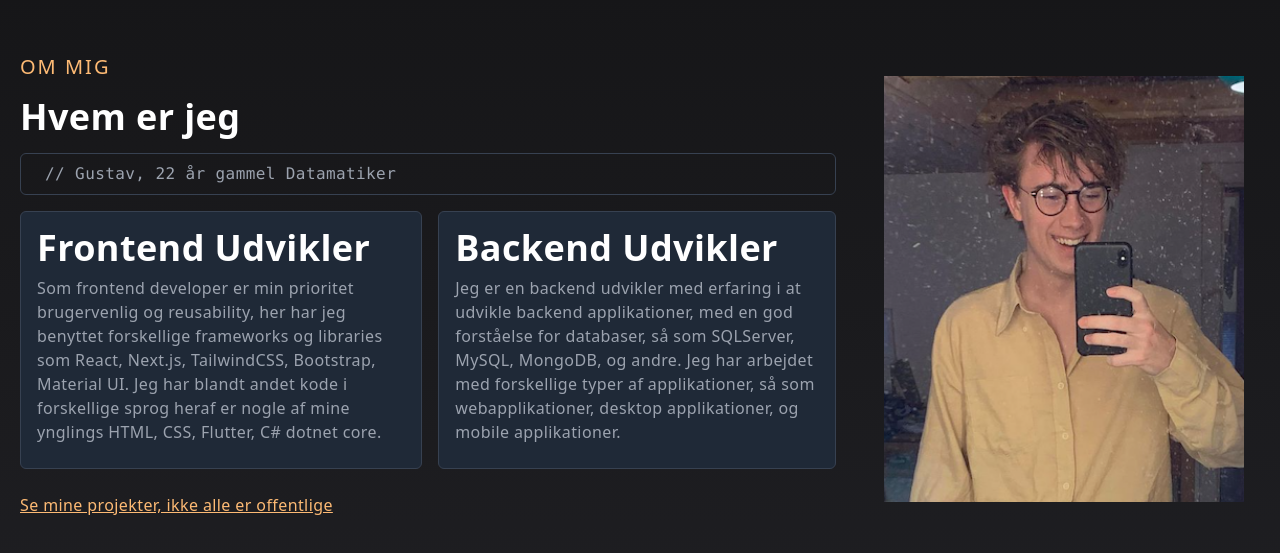
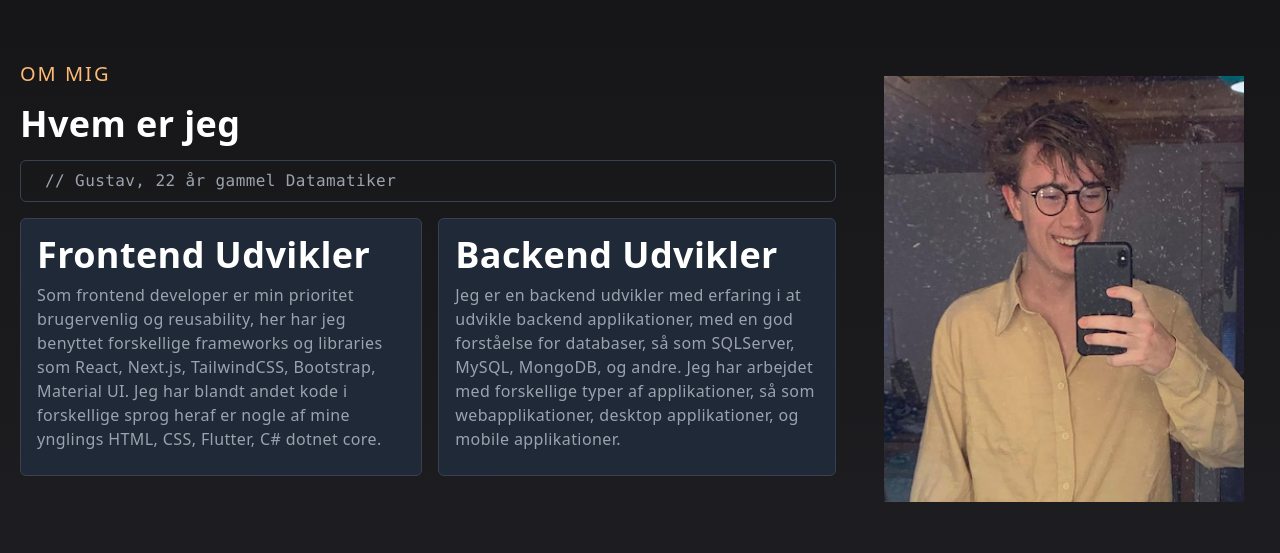
Before and after one commit to GustavHaavik/portfolio, a Next.js app: page / in a window 1280 px wide. Shown: the part 911-1464 px from the top of the page. Built offline with nearby package versions, Linux system fonts and the light colour scheme.

Commit message:
Added contact functionality

```diff
--- a/components/About.jsx
+++ b/components/About.jsx
@@ -1,5 +1,6 @@
 /* eslint-disable react/jsx-no-comment-textnodes */
 import Image from "next/image";
+import Link from "next/link";
 
 function About() {
   var birthday = new Date("2000-12-03");
@@ -50,9 +51,9 @@ function About() {
               </p>
             </div>
           </div>
-          <p className="py-2 text-orange-300 underline cursor-pointer">
-            Se mine projekter, ikke alle er offentlige
-          </p>
+          <Link href="https://github.com/6u5t4v">
+            <p className="py-2 text-orange-300 underline cursor-pointer"></p>
+          </Link>
         </div>
         <div className="w-full h-auto m-auto rounded-xl flex items-center justify-center p-4">
           <Image src="/pb.png" alt="Logo" width={500} height={500} />
--- a/components/Main.jsx
+++ b/components/Main.jsx
@@ -24,18 +24,21 @@ export default function Main() {
             Software Udvikler
           </h1>
           <div className="flex items-center justify-between max-w-[330px] m-auto py-6">
-            <Link target="_black" href="https://www.linkedin.com/in/gustavhaavik/">
+            <Link
+              target="_blank"
+              href="https://www.linkedin.com/in/gustavhaavik/"
+            >
               <div className="rounded-full shadow-lg p-6 cursor-pointer bg-[#f1f1f1] hover:scale-110 ease-in duration-300">
                 <FaLinkedinIn color="#2c2c2f" />
               </div>{" "}
             </Link>
 
-            <Link target="_black" href="https://github.com/6u5t4v">
+            <Link target="_blank" href="https://github.com/6u5t4v">
               <div className="rounded-full shadow-lg p-6 cursor-pointer bg-[#f1f1f1] hover:scale-110 ease-in duration-300">
                 <FaGithub color="#2c2c2f" />
               </div>
             </Link>
-            <Link target="_black" href="gkhaavik@gmail.com">
+            <Link target="_blank" href="mailto:gkhaavik@gmail.com?subject=ContactMe">
               <div className="rounded-full shadow-lg p-6 cursor-pointer bg-[#f1f1f1] hover:scale-110 ease-in duration-300">
                 <AiOutlineMail color="#2c2c2f" />
               </div>
--- a/components/Navbar.jsx
+++ b/components/Navbar.jsx
@@ -20,7 +20,7 @@ export default function Navbar() {
 
         <div>
           <ul className="hidden md:flex text-[#f1f1f1]">
-            <a href="/">
+            <a href="#">
               <li className="ml-10 text-sm uppercase hover:border-b hover:text-[#90b3f4]">
                 Hjem
               </li>
@@ -35,7 +35,7 @@ export default function Navbar() {
                 Projekter
               </li>
             </a>
-            <a href="/contact">
+            <a href="mailto:gkhaavik@gmail.com?subject=ContactMe">
               <li className="ml-10 text-sm uppercase hover:border-b hover:text-[#90b3f4]">
                 Kontakt
               </li>
```
